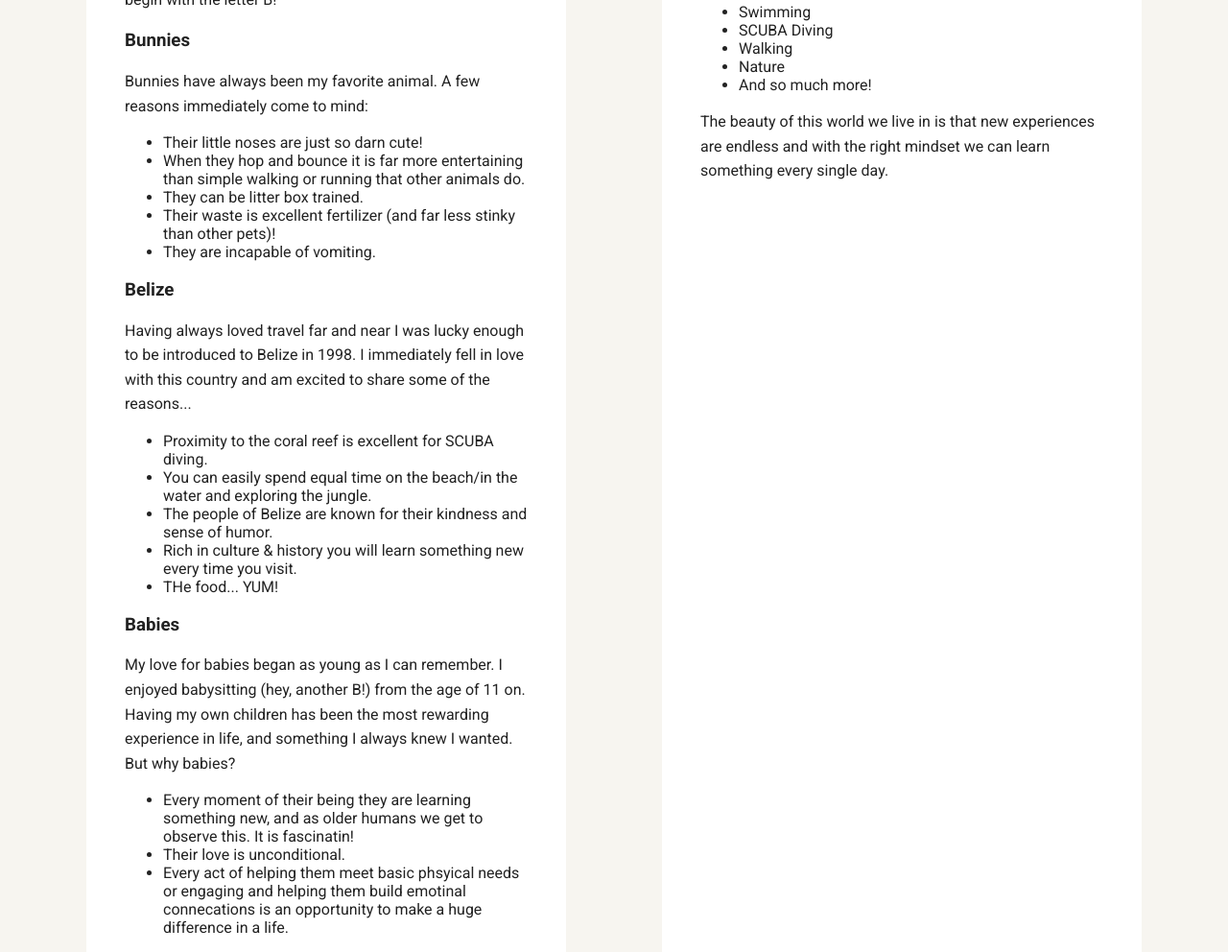
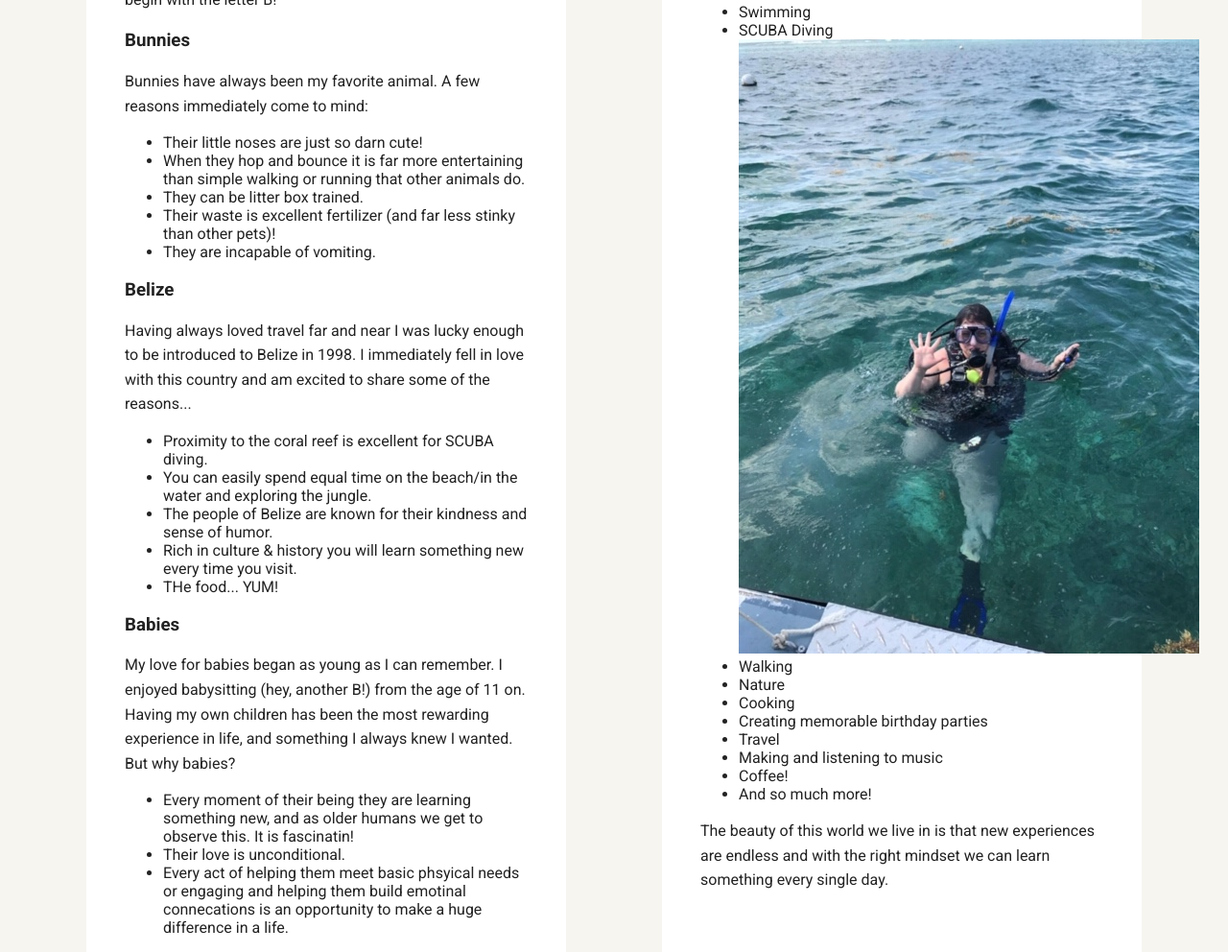
Before and after one commit to angelfish2510/portfolio_update_v1, a plain HTML site: page Interests.html in a window 1280 px wide. Shown: the part 672-1664 px from the top of the page at 96% size. Drawn offline with Linux system fonts and the light colour scheme; a web font is replaced by a local one.

Commit message:
Add SCUBA Picture
SCUBA picture added in Interests

```diff
--- a/Interests.html
+++ b/Interests.html
@@ -69,9 +69,14 @@
         <p>There are plenty of areas of interest that DON'T start with the letter B.</p>
         <ul>
           <li>Swimming</li>
-          <li>SCUBA Diving</li>
+          <li>SCUBA Diving</li>  <img src="images/SCUBA.jpg" alt="Picture of Angelisa in the waters of Ambergris Caye with SCUBA gear on.">
           <li>Walking</li>
           <li>Nature</li>
+          <li>Cooking</li>
+          <li>Creating memorable birthday parties</li>
+          <li>Travel</li>
+          <li>Making and listening to music</li>
+          <li>Coffee!</li>
           <li>And so much more!</li>
         </ul>
         <p>The beauty of this world we live in is that new experiences are endless and with the right mindset we can learn something every single day. </p>
```
Also changed, not shown: images/SCUBA.JPG (added).
